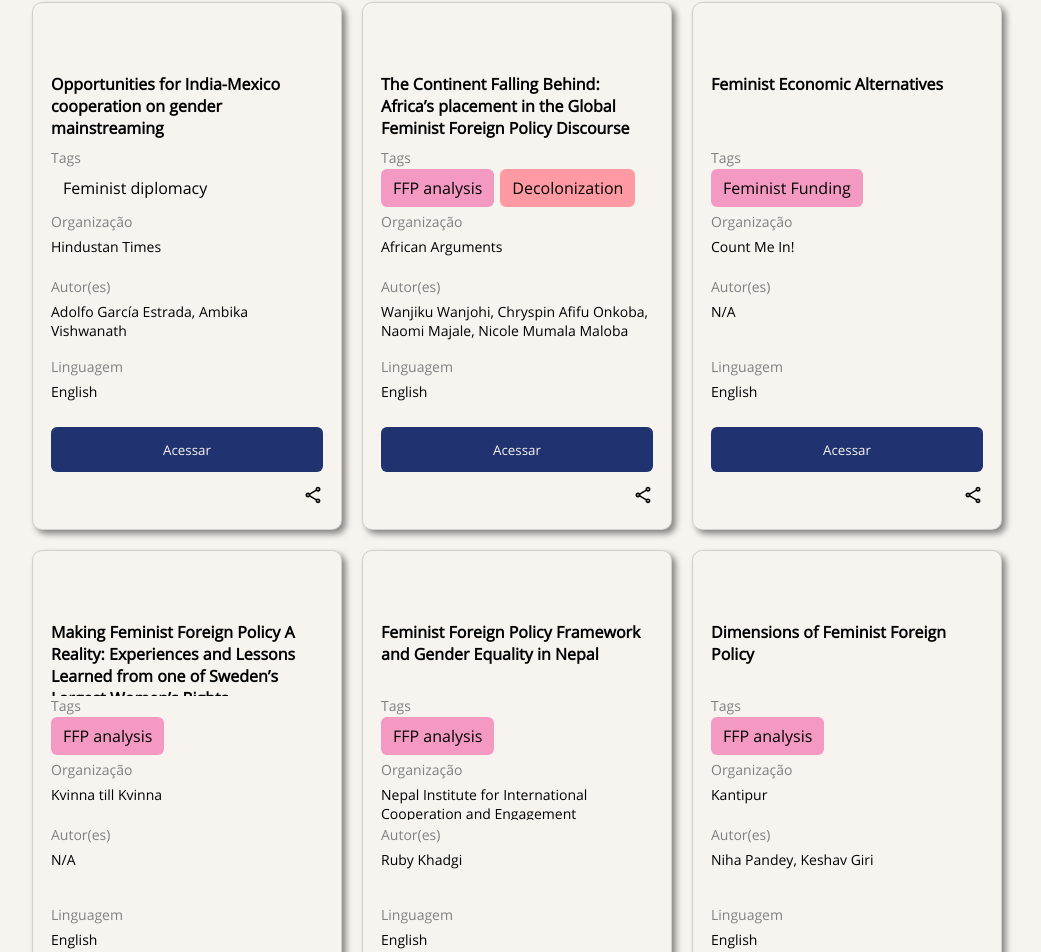
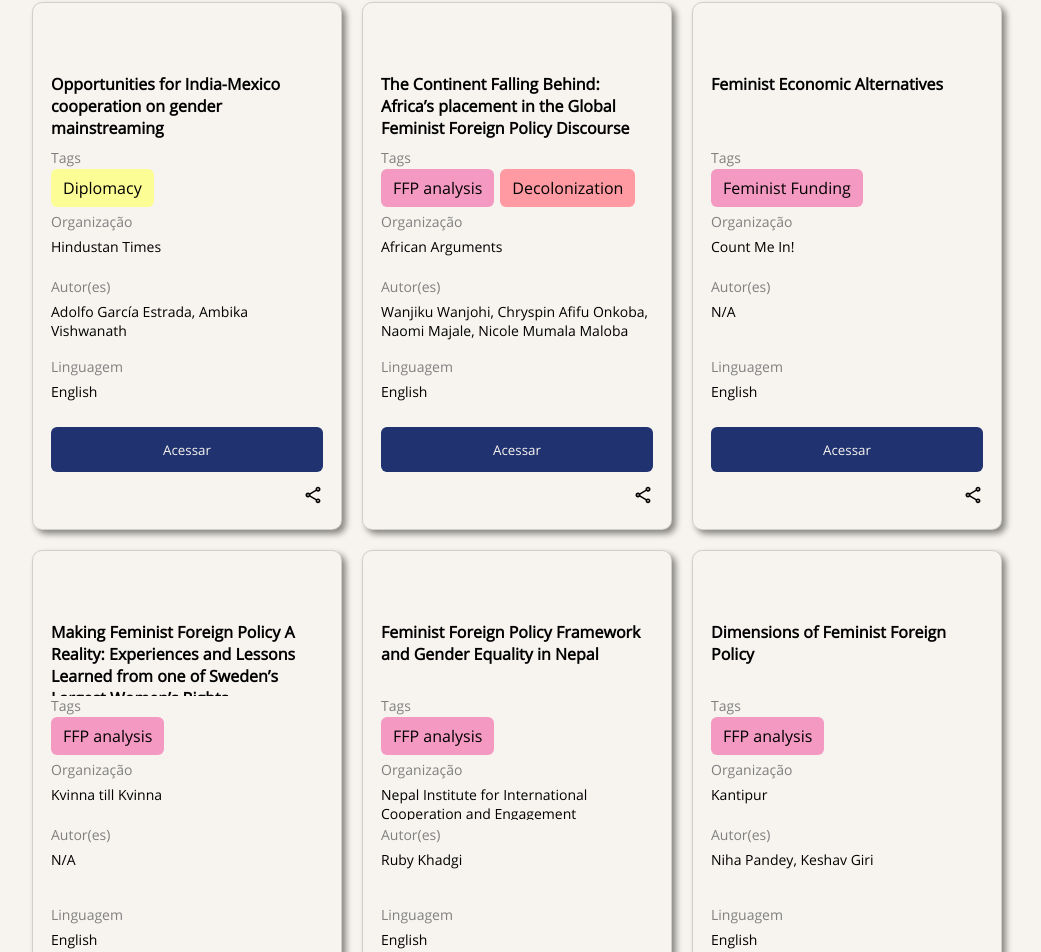
Before and after one commit to bsdeab/FFPR, a React (Create React App) app: page / in a window 1280 px wide. Shown: the part 1922-2874 px from the top of the page, without its empty margins (123-1164 px from the left). Built offline with nearby package versions, Linux system fonts and the light colour scheme.

Commit message:
Update Projects.jsx

```diff
--- a/src/pages/Projects.jsx
+++ b/src/pages/Projects.jsx
@@ -87,7 +87,7 @@ const data = [
   },
   {
     "title": "Opportunities for India-Mexico cooperation on gender mainstreaming",
-    "tags": ["Feminist diplomacy"],
+    "tags": ["Diplomacy"],
     "organization": "Hindustan Times",
     "author": ["Adolfo García Estrada", "Ambika Vishwanath"],
     "year": "2024",
```
